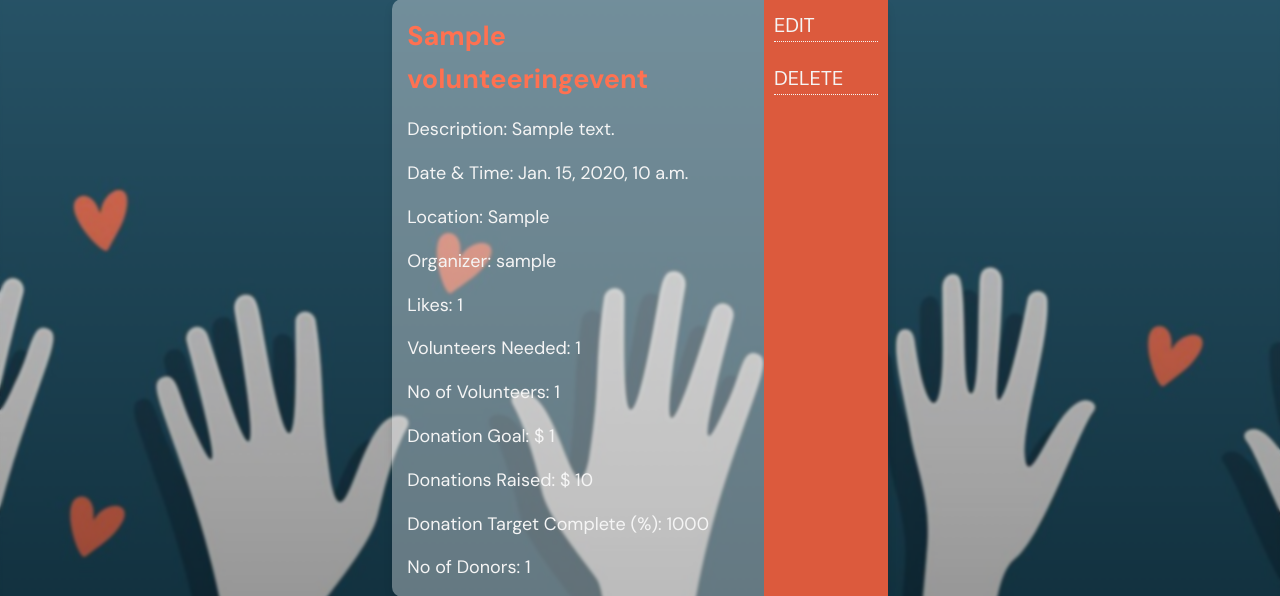
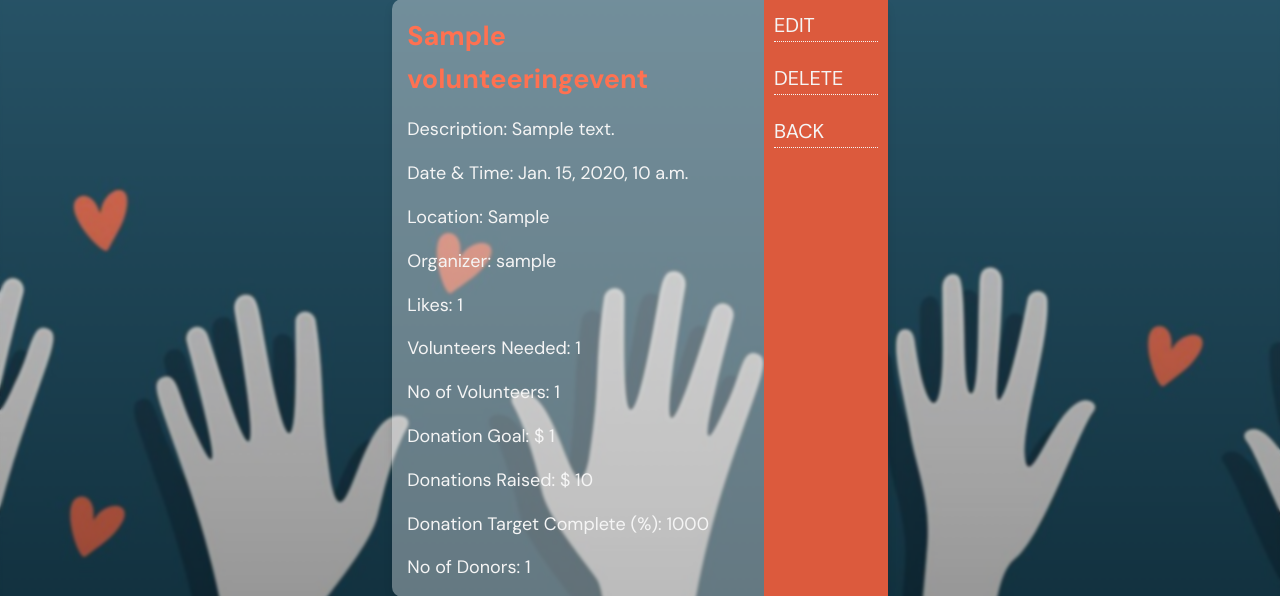
Before and after one commit to zala-dev/VolunteerHub, a Django app: page /events/1/ in a window 1280 px wide. Shown: the part 220-816 px from the top of the page. Run offline with Django 5.2, Linux system fonts and the light colour scheme; a user stored in the database is signed in; tables that the repository leaves empty hold one stand-in row (values such as "Sample post").

Commit message:
add back button to your event view event detail page

```diff
--- a/main_app/templates/event_detail.html
+++ b/main_app/templates/event_detail.html
@@ -43,6 +43,7 @@
     <div class="card-action">
       <a href="{% url 'event_update' event.id %}">Edit</a>
       <a href="{% url 'event_delete' event.id %}">Delete</a>
+      <a href="{% url 'event_list' %}">Back</a>
     </div>
   </div>
 </div>
```
